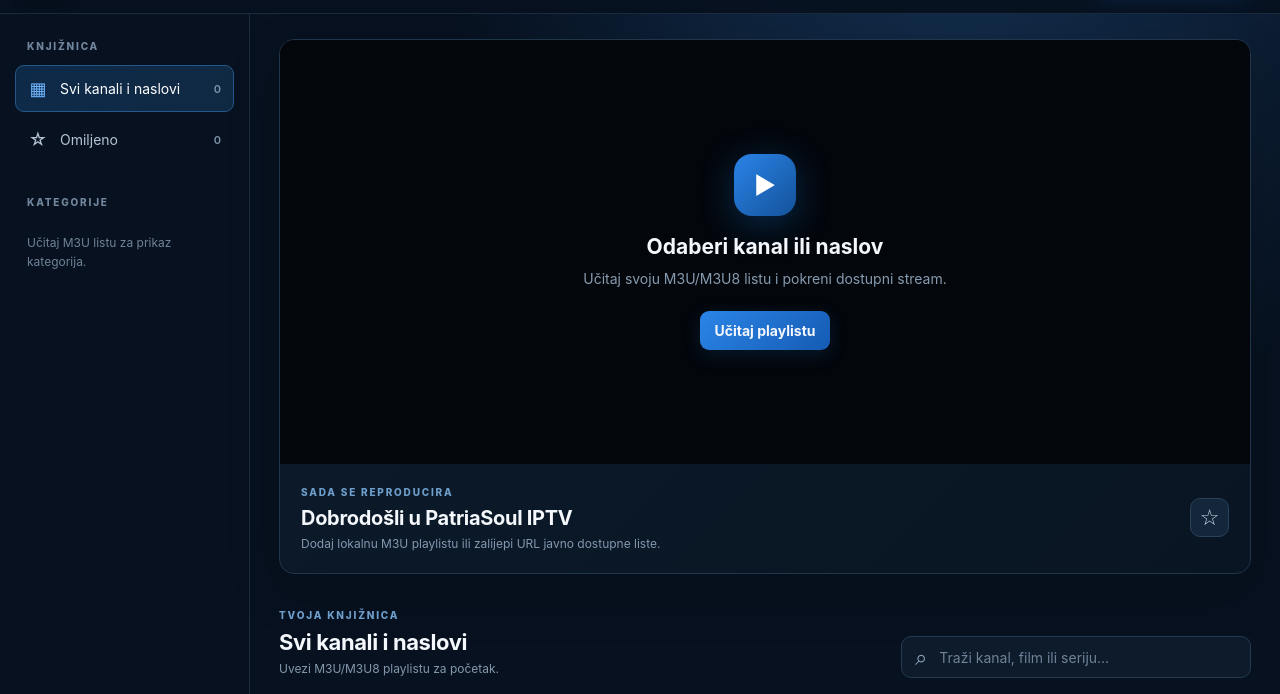
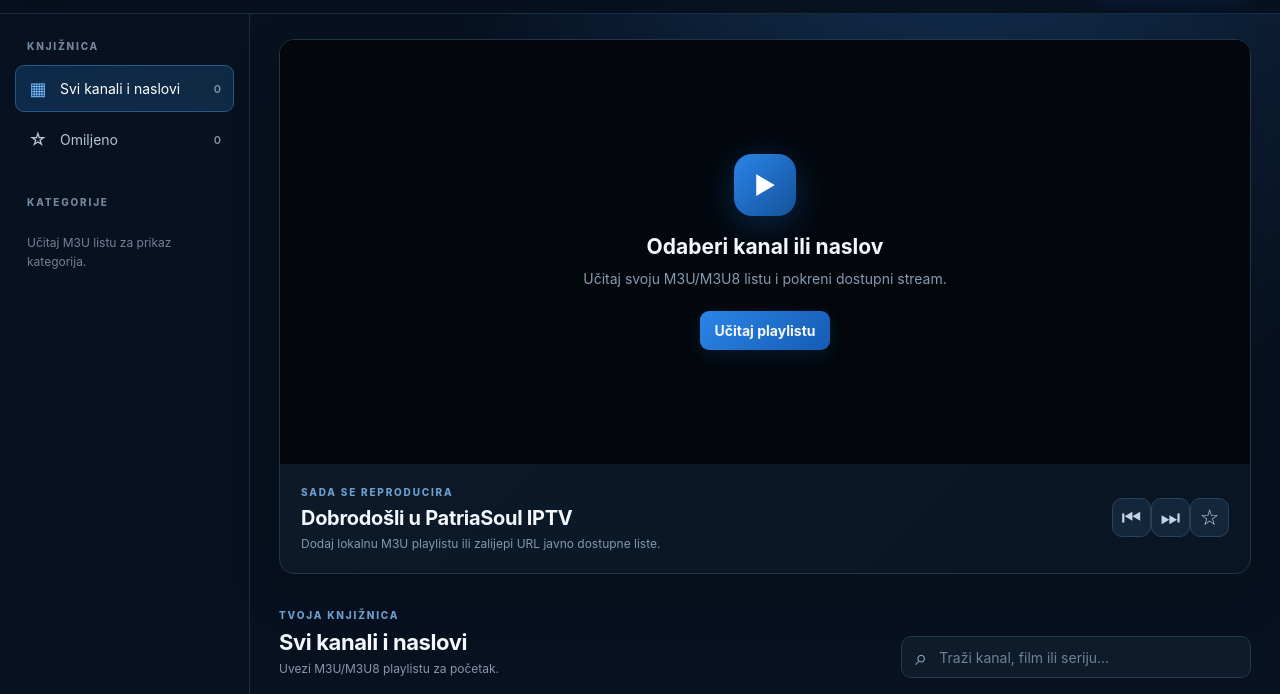
Before and after one commit to cn-dom/Patriasoul-iptv, an Electron app: page patriasoul-iptv/src/index.html in a window 1280 px wide. Shown: the part 64-758 px from the top of the page. Drawn offline with nearby package versions, Linux system fonts and the light colour scheme.

Commit message:
Add previous and next playback controls

```diff
--- a/patriasoul-iptv/src/index.html
+++ b/patriasoul-iptv/src/index.html
@@ -48,7 +48,7 @@
           </div>
           <div class="player-info">
             <div><span class="eyebrow">SADA SE REPRODUCIRA</span><h1 id="currentTitle">Dobrodošli u PatriaSoul IPTV</h1><p id="currentMeta">Dodaj lokalnu M3U playlistu ili zalijepi URL javno dostupne liste.</p></div>
-            <button id="currentFavoriteBtn" class="icon-button" title="Dodaj u omiljene" aria-label="Dodaj u omiljene">☆</button>
+            <div class="player-actions"><button id="previousBtn" class="icon-button" title="Prethodni naslov" aria-label="Prethodni naslov">⏮</button><button id="nextBtn" class="icon-button" title="Sljedeći naslov" aria-label="Sljedeći naslov">⏭</button><button id="currentFavoriteBtn" class="icon-button" title="Dodaj u omiljene" aria-label="Dodaj u omiljene">☆</button></div>
           </div>
         </section>
 
```
